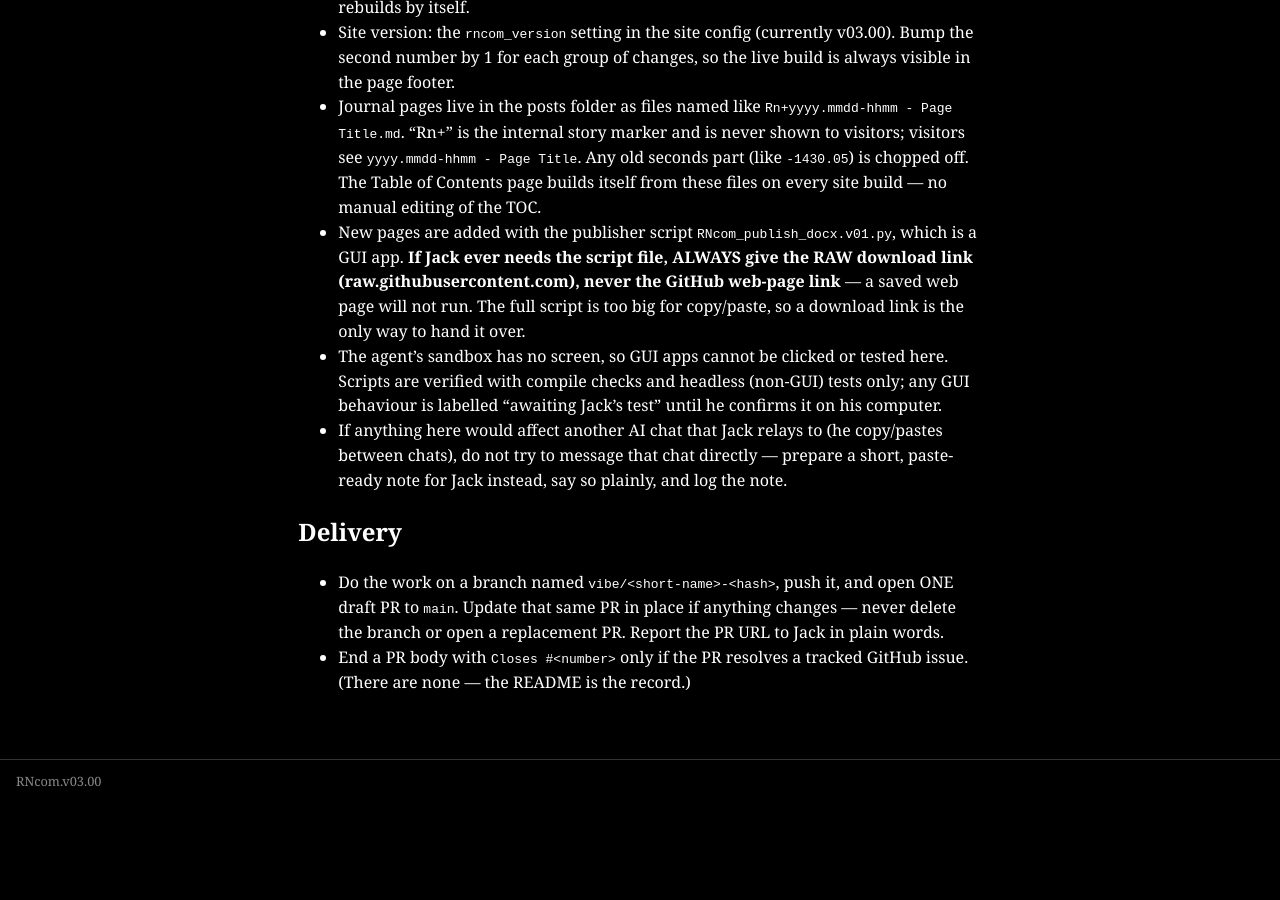
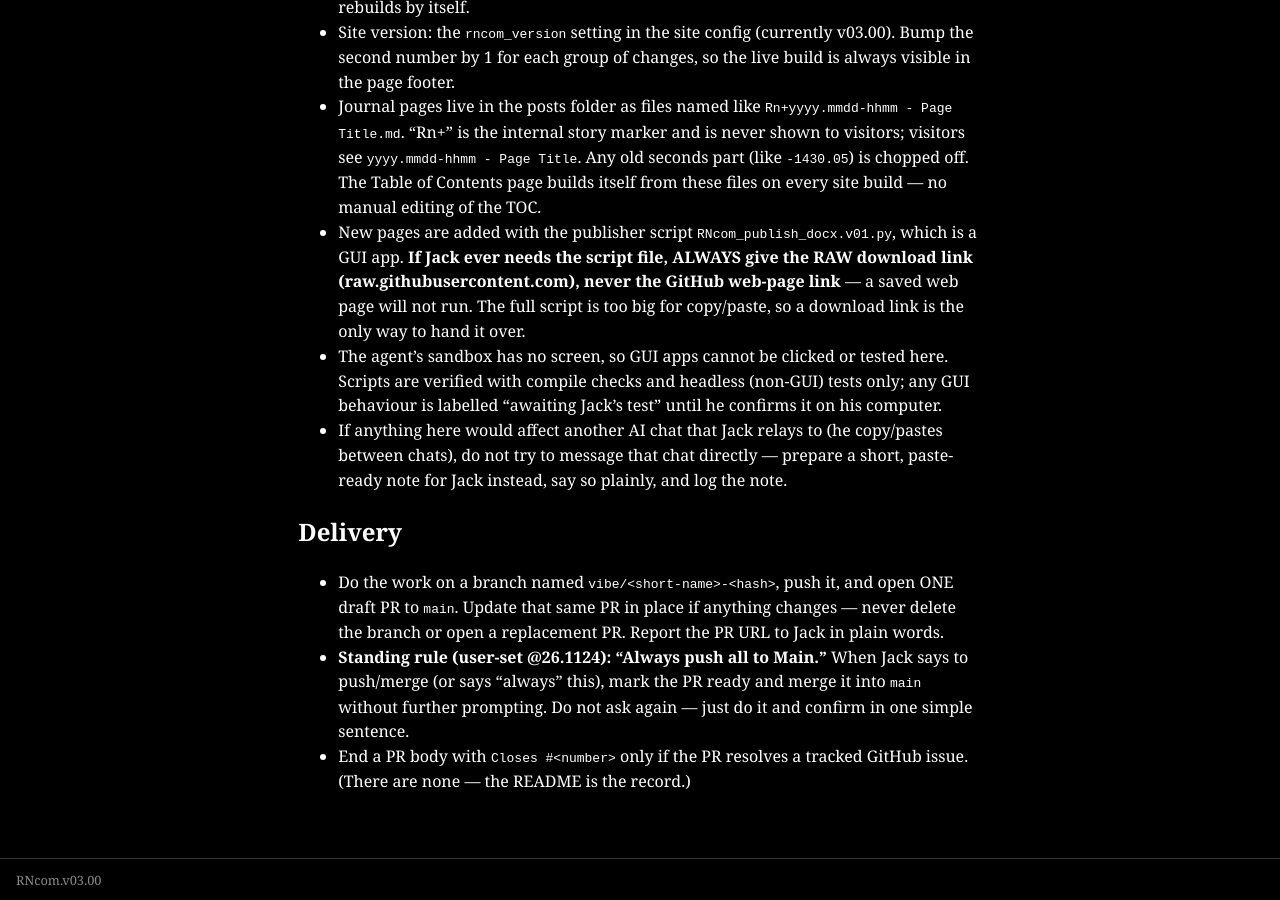
Before and after one commit to AtaraxiA22/RubberNaut, a Jekyll site: the page built from AGENTS.md, in a window 1280 px wide and 900 px high, scrolled down 1024 px. Built offline with Jekyll 4.4.1, drawn with Linux system fonts in a browser that asks for light colours; our own code applies the rules of GitHub Pages for plain Markdown files; before the commit the page ends 1824 px from its top, so only the background shows below that.

Commit message:
AGENTS.md: record standing rule 'always push all to Main' (user-set @26.1124)
Co-authored-by: AtaraxiA22 <AtaraxiA22@users.noreply.github.com>

```diff
--- a/AGENTS.md
+++ b/AGENTS.md
@@ -58,5 +58,9 @@ important things to the repo.
 - Do the work on a branch named `vibe/<short-name>-<hash>`, push it, and open ONE draft
   PR to `main`. Update that same PR in place if anything changes — never delete the
   branch or open a replacement PR. Report the PR URL to Jack in plain words.
+- **Standing rule (user-set @26.1124): "Always push all to Main."** When Jack says to
+  push/merge (or says "always" this), mark the PR ready and merge it into `main`
+  without further prompting. Do not ask again — just do it and confirm in one
+  simple sentence.
 - End a PR body with `Closes #<number>` only if the PR resolves a tracked GitHub issue.
   (There are none — the README is the record.)
```
